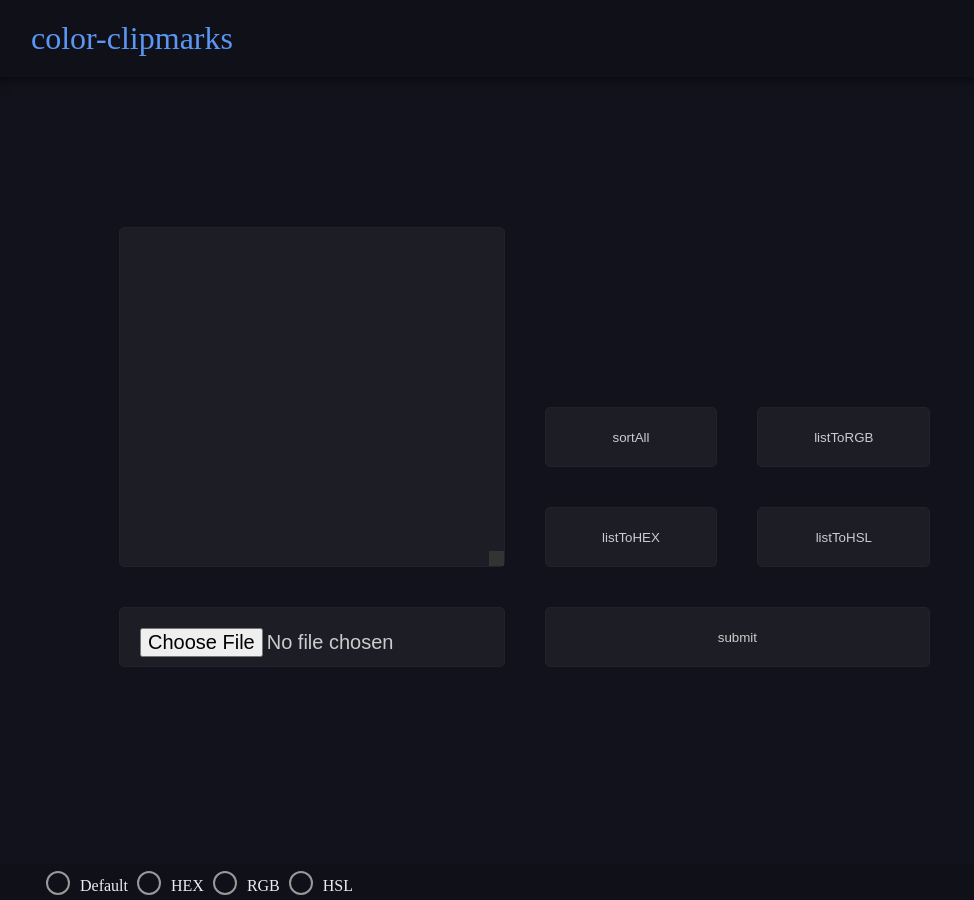
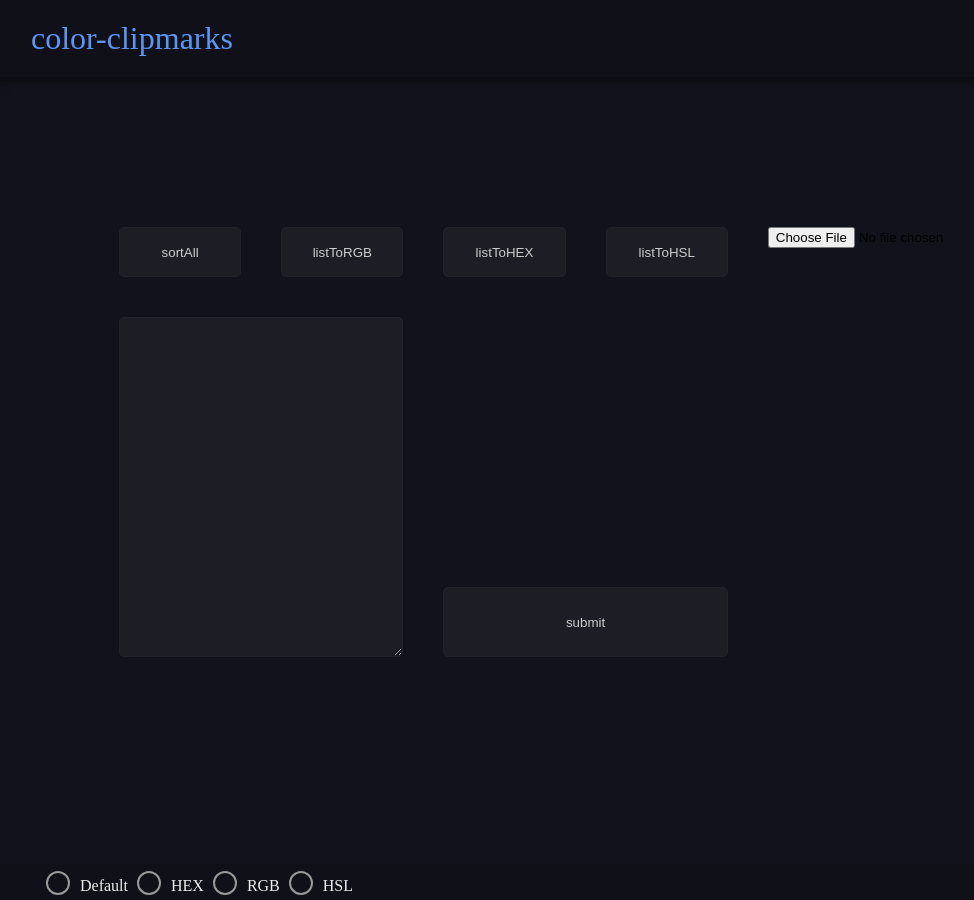
Before and after one commit to imchriskitchens/color-clipmarks, a Jekyll site: the page index.html, which Jekyll copies as it is, in a window 1280 px wide. Shown: the whole page, without its empty margins (9-983 px from the left). Built offline with Jekyll 4.4.1, drawn with Linux system fonts in a browser that asks for light colours.

Commit message:
Add files via upload

```diff
--- a/css/style.css
+++ b/css/style.css
@@ -1,3 +1,5 @@
+/* NOTE: rough version */
+
 body {
   margin: 0;
   background: hsl(235, 24%, 9%);
@@ -7,17 +9,13 @@
   margin: 0;
   padding: 20px 40px;
   color: hsl(217, 89%, 66%);
-  background-color: hsl(235, 24%, 8%);
+  background: hsl(235, 24%, 8%);
   box-shadow: 0 4px 6px 0 rgba(0, 0, 0, 0.2), 0 6px 12px 0 rgba(0, 0, 0, 0.2);
   font-weight: 400;
 }
 
 main {
-  margin: 50px 10%;
-}
-
-footer {
-  margin-top: 50px;
+  margin: 50px 10% 80px;
 }
 
 .sticky-footer {
@@ -25,8 +23,8 @@
   left: 0;
   bottom: 0;
   right: 0;
-  padding: 0 50px 5px 50px;
-  background-color: hsl(235, 24%, 8%);
+  padding: 0 50px 5px;
+  background: hsl(235, 24%, 8%);
 }
 
 [hidden] {
@@ -48,12 +46,12 @@
   -moz-appearance: none;
   -webkit-appearance: none;
   border-radius: 50%;
-  transition: 0.3s all linear;
+  transition: 0.2s all linear;
   border: 2px solid hsl(0, 0%, 60%);
 }
 
 input[type="radio"]:checked {
-  border: 8px solid hsl(217, 77%, 58%);
+  border: 8px solid hsl(216.8, 82.2%, 53.7%);
 }
 
 #colorContainer {
@@ -76,78 +74,9 @@
   text-align: center;
   background: rgba(0, 0, 0, 0.65);
   color: white;
-  padding: 10px 0;
+  padding: 10px 1px;
   position: relative;
-  top: 87px;
-}
-
-#utilContainer {
-  display: grid;
-  grid-auto-rows: minmax(50px, auto);
-  grid-gap: 40px;
-  margin-top: 100px;
-  margin-bottom: 50px;
-}
-
-#userInput {
-  padding: 20px;
-  font-size: 18px;
-  /* font-size: 1.2rem; */
-  line-height: 1.6;
-}
-
-.sortBtns,
-#submitBtn {
-  height: 70px;
-}
-
-#submitBtn {
-  grid-row: 2;
-}
-
-#sortAll, #listToHEX {
-  grid-column: 1;
-}
-
-#listToRGB, #listToHSL {
-  grid-column: 2;
-}
-
-#sortAll, #listToRGB {
-  grid-row: 3;
-}
-
-#listToHSL, #listToHEX {
-  grid-row: 4;
-}
-
-input[type="file"] {
-  grid-row: 5;
-  padding-top: 20px;
-  padding-left: 20px;
-  font-size: 20px;
-}
-
-#userInput, button,
-input[type="file"] {
-  color: hsl(0, 0%, 80%);
-  grid-column: 1 / 3;
-  background: hsl(235, 14%, 13%);
-  border: solid 1px hsl(235, 14%, 15%);
-  border-radius: 5px;
-}
-
-button:hover,
-input[type="file"]:hover {
-  color: hsl(217, 89%, 66%);
-  background: hsl(235, 18%, 10%);
-  border-color: hsl(217, 89%, 66%);
-}
-
-button:disabled {
-  color: hsla(0, 0%, 80%, 0.1);
-  background-color: hsla(235, 14%, 13%, 0.3);
-  border: solid 1px hsla(235, 14%, 15%, 0.8);
+  top: 89px;
 }
 
 .pulse {
@@ -172,33 +101,126 @@
   #colorContainer {
     grid-template-columns: repeat(4, 0.25fr);
   }
-
-  #utilContainer {
-    grid-template-columns: repeat(4, 0.25fr);
-  }
-
-  #sortAll, #listToHEX {
-    grid-column: 1;
-  }
-
-  #listToHSL, #listToHSL {
-    grid-column: 2;
-  }
-
-  #sortAll, #listToRGB {
-    grid-row: 3;
-  }
-
-  #listToHSL, #listToHEX {
-    grid-row: 4;
-  }
 }
 
 @media screen and (min-width: 1200px) {
   #colorContainer {
     grid-template-columns: repeat(5, 0.20fr);
   }
+}
 
+/* -------------------- */
+
+#utilContainer {
+  display: grid;
+  grid-auto-rows: minmax(50px, auto);
+  grid-gap: 40px;
+  margin-top: 100px;
+  margin-bottom: 50px;
+}
+
+#userInput {
+  padding: 20px;
+  font-size: 18px;
+  line-height: 1.6;
+}
+
+#userInput {
+  color: hsl(0, 0%, 80%);
+  grid-column: 1 / 3;
+  background: hsl(235, 14%, 13%);
+  border: solid 1px hsl(235, 14%, 15%);
+  border-radius: 5px;
+}
+
+button {
+  height: 50px;
+  color: hsl(0, 0%, 80%);
+  background: hsl(235, 14%, 13%);
+  border: solid 1px hsl(235, 14%, 15%);
+  border-radius: 5px;
+}
+
+button:focus,
+button:hover {
+  color: hsl(217, 89%, 66%);
+  background: hsl(235, 18%, 10%);
+  border-color: hsl(217, 89%, 66%);
+}
+
+button:disabled {
+  color: hsla(0, 0%, 80%, 0.1);
+  background: hsla(235, 14%, 13%, 0.3);
+  border: solid 1px hsla(235, 14%, 15%, 0.8);
+}
+
+/* -------------------- */
+
+#listFormat {
+  margin-left: 40px;
+  padding-right: 40px;
+}
+
+/* -- ROW: 1 ---- COL: 1 & 2 -- */
+
+#listFormat,
+#listFormatLabel {
+  grid-row: 1;
+  grid-column: 1 / 3;
+}
+
+/* -- ROW: 2 ---- COL: 3 & 4 -- */
+
+#exportList,
+#importList {
+  grid-row: 2;
+}
+
+#importList {
+  grid-column: 3;
+}
+
+#exportList {
+  grid-column: 4;
+}
+
+/* -- ROW: 3 ---- COL: 3 & 4 -- */
+
+#selectBtn,
+#sortBtn {
+  grid-row: 3;
+}
+
+#selectBtn {
+  grid-column: 3;
+}
+
+#sortBtn {
+  grid-column: 4;
+}
+
+/* -- ROW: 5 ---- COL: 3 & 4 -- */
+
+#submitBtn {
+  height: 70px;
+  grid-row: 5;
+  grid-column: 3 / 5;
+}
+
+/* -------------------- */
+@media screen and (max-width: 1024px) {
+  input[type="file"] {
+    display: none;
+  }
+}
+
+@media screen and (min-width: 1024px) {
+  #utilContainer {
+    grid-template-columns: repeat(4, 0.25fr);
+  }
+
+}
+@media screen and (min-width: 1200px) {
   #utilContainer {
     margin-top: 100px;
     margin-bottom: 50px;
@@ -206,65 +228,8 @@
   }
 
   #userInput {
-    grid-row: 1 / 5;
+    grid-row: 2 / 6;
     grid-column: 1 / 3;
   }
 
-  input[type="file"] {
-    grid-row: 5;
-    grid-column: 1 / 3;
-  }
-
-  #sortAll, #listToHEX {
-    grid-column: 3;
-  }
-
-  #listToRGB, #listToHSL {
-    grid-column: 4;
-  }
-
-  #sortAll, #listToRGB {
-    grid-row: 3;
-  }
-
-  #listToHSL, #listToHEX {
-    grid-row: 4;
-  }
-
-  #submitBtn {
-    height: 60px;
-    grid-row: 5;
-    grid-column: 3 / 5;
-  }
-
-  .sortBtns,
-  #submitBtn {
-    height: 60px;
-  }
 }
-
-::-webkit-scrollbar {
-  width: 15px;
-  background: hsl(235, 18%, 15%);
-}
-
-::-webkit-scrollbar-track {
-  border-radius: 8px;
-  height: 100%;
-  background: hsl(235, 18%, 15%);
-  box-shadow: inset 0 0 5px hsl(0, 0%, 26%);
-}
-
-::-webkit-scrollbar-thumb {
-  border-radius: 8px;
-  background: hsl(235, 24%, 8%);
-  border: solid 1px hsl(235, 18%, 20%);
-}
-
-::-webkit-resizer {
-  background: hsl(0, 0%, 20%);
-}
-
-::-webkit-scrollbar-corner {
-  background: hsl(0, 0%, 20%);
-}
```
